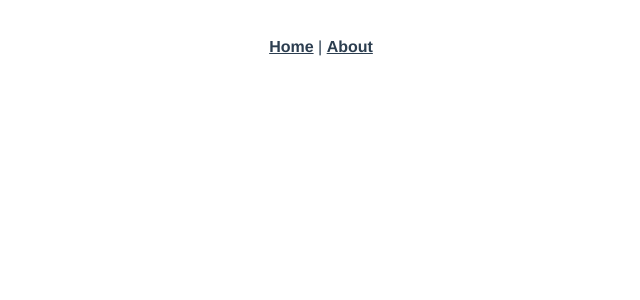
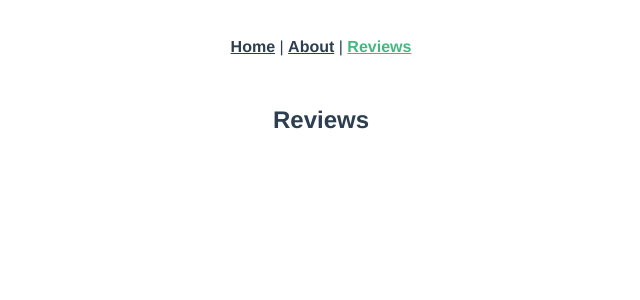
Before and after one commit to Josephnagy/kna, a Vue app in the folder ui/: page /reviews in a window 1280 px wide. Before the commit this address had no page. Shown: the top 300 px of the page, without its empty margins (319-959 px from the left). Built offline with nearby package versions, Linux system fonts and the light colour scheme.

Commit message:
added dependencies

```diff
--- a/ui/package.json
+++ b/ui/package.json
@@ -7,6 +7,7 @@
     "build": "vue-cli-service build"
   },
   "dependencies": {
+    "bootstrap-vue": "^2.17.3",
     "core-js": "^3.6.5",
     "vue": "^3.0.0",
     "vue-router": "^4.0.0-0"
@@ -15,7 +16,10 @@
     "@vue/cli-plugin-babel": "~4.5.0",
     "@vue/cli-plugin-router": "~4.5.0",
     "@vue/cli-service": "~4.5.0",
-    "@vue/compiler-sfc": "^3.0.0"
+    "@vue/compiler-sfc": "^3.0.0",
+    "bootstrap": "^4.5.2",
+    "vue-cli-plugin-bootstrap-vue": "~0.7.0",
+    "vue-template-compiler": "^2.6.11"
   },
   "browserslist": [
     "> 1%",
--- a/ui/src/App.vue
+++ b/ui/src/App.vue
@@ -2,7 +2,8 @@
   <div id="app">
     <div id="nav">
       <router-link to="/">Home</router-link> |
-      <router-link to="/about">About</router-link>
+      <router-link to="/about">About</router-link> |
+      <router-link to="/reviews">Reviews</router-link>
     </div>
 
     <router-view />
--- a/ui/src/router/index.js
+++ b/ui/src/router/index.js
@@ -1,5 +1,6 @@
 import { createRouter, createWebHistory } from 'vue-router'
 import Home from '../views/Home.vue'
+import Reviews from '../views/Reviews.vue'
 
 const routes = [
   {
@@ -14,7 +15,12 @@ const routes = [
     // this generates a separate chunk (about.[hash].js) for this route
     // which is lazy-loaded when the route is visited.
     component: () => import(/* webpackChunkName: "about" */ '../views/About.vue')
-  }
+  },
+  {
+    path: '/reviews',
+    name: 'Reviews',
+    component: Reviews
+  },
 ]
 
 const router = createRouter({
--- /dev/null
+++ b/ui/src/views/Reviews.vue
@@ -0,0 +1,5 @@
+<template>
+    <div>
+        <h2> Reviews </h2>
+    </div>
+</template>
```
Also changed, not shown: 1 other file (tests, documents, lock files or other folders).
